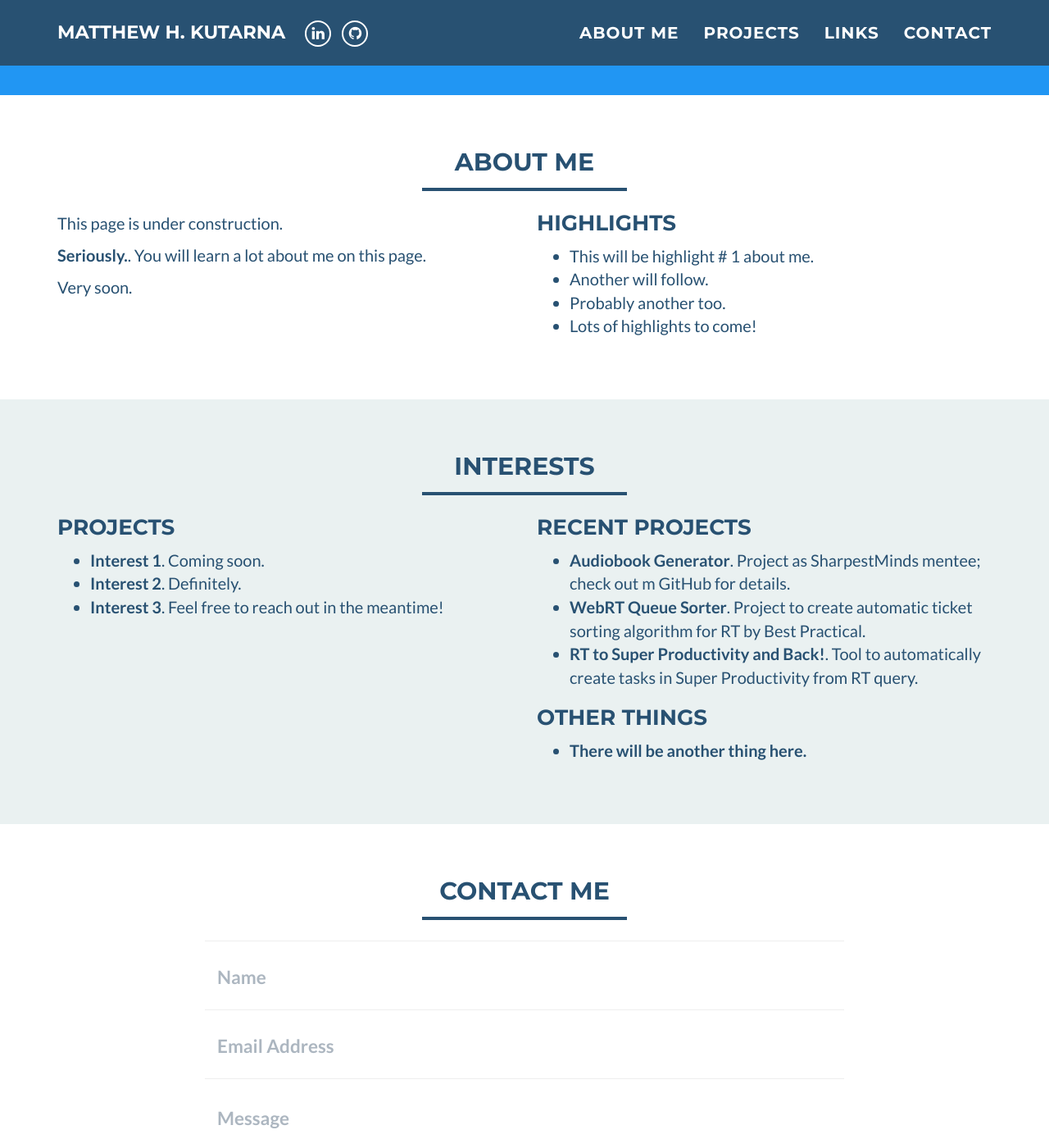
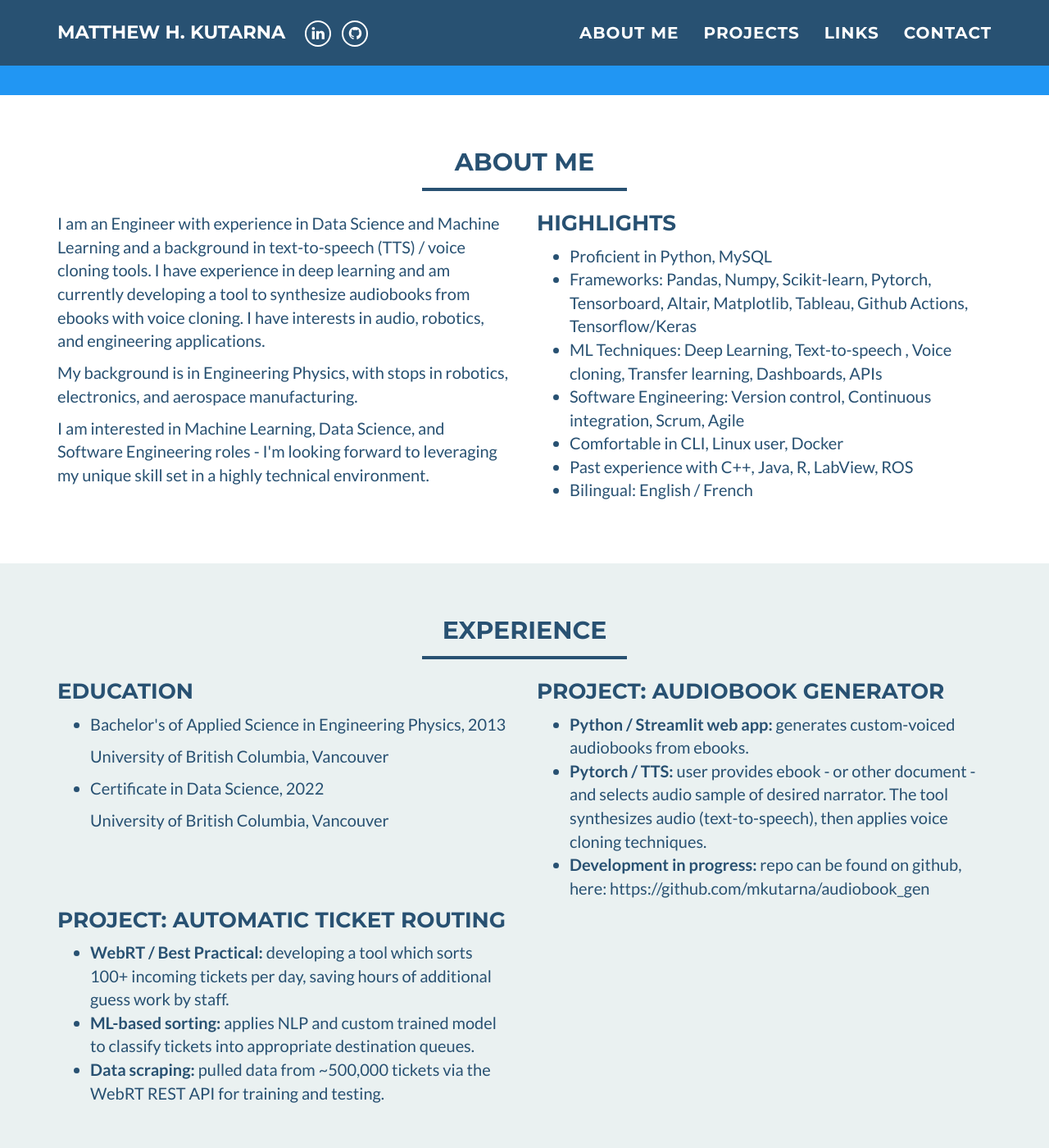
Before and after one commit to mkutarna/mkutarna.github.io, a Jekyll site: the page built from index.html, in a window 1280 px wide and 1400 px high, scrolled down 458 px. Shown: the whole window at 82% size. Built offline with Jekyll 4.4.1, drawn with Linux system fonts in a browser that asks for light colours.

Commit message:
filled out experience, interests, projects sections.

```diff
--- a/_includes/about_me.html
+++ b/_includes/about_me.html
@@ -9,30 +9,38 @@
     <div class="row">
 	    <div class="col-sm-6">
     		<p>
-            This page is under construction.
+          I am an Engineer with experience in Data Science and Machine Learning and a background in text-to-speech (TTS) / voice cloning tools. I have experience in deep learning and am currently developing a tool to synthesize audiobooks from ebooks with voice cloning. I have interests in audio, robotics, and engineering applications.
         </p>
         <p>
-           <b>Seriously.</b>.
-           You will learn a lot about me on this page.
+          My background is in Engineering Physics, with stops in robotics, electronics, and aerospace manufacturing.
         </p>
         <p>
-           Very soon.
+          I am interested in Machine Learning, Data Science, and Software Engineering roles - I'm looking forward to leveraging my unique skill set in a highly technical environment.
         </p>
       </div>
 	    <div class="col-sm-6">
 		    <h3 style="margin-top:0;">Highlights</h3>
 		    <ul>
     			<li>
-            This will be highlight # 1 about me.
+            Proficient in Python, MySQL
     			</li>
-                        <li>
-            Another will follow.
+          <li>
+            Frameworks: Pandas, Numpy, Scikit-learn, Pytorch, Tensorboard, Altair, Matplotlib, Tableau, Github Actions, Tensorflow/Keras
     			</li>
-                        <li>
-            Probably another too.
+          <li>
+            ML Techniques: Deep Learning, Text-to-speech , Voice cloning, Transfer learning, Dashboards, APIs
+    			</li>
+          <li>
+            Software Engineering: Version control, Continuous integration, Scrum, Agile
+    			</li>
+          <li>
+            Comfortable in CLI, Linux user, Docker
+    			</li>
+          <li>
+            Past experience with C++, Java, R, LabView, ROS
     			</li>
     			<li>
-            Lots of highlights to come!
+            Bilingual: English / French
     			</li>
 		    </ul>
 	    </div>
--- a/_includes/projects.html
+++ b/_includes/projects.html
@@ -2,42 +2,58 @@
     <div class="container">
       <div class="row">
             <div class="col-lg-12 text-center">
-                <h2>Interests</h2>
+                <h2>Experience</h2>
                 <hr />
             </div>
         </div>
             <div class="row">
                 <div class="col-sm-6">
-		    <h3 style="margin-top:0">Projects</h3>
+		    <h3 style="margin-top:0">Education</h3>
 			<ul>
 				<li>
-        <b>Interest 1</b>. Coming soon.
+					<i class="fa-li fas fa-graduation-cap"></i>
+					<div class="description">
+					  <p class="course">Bachelor's of Applied Science in Engineering Physics, 2013</p>
+					  <p class="institution">University of British Columbia, Vancouver</p>
+					</div>
 				</li>
+
 				<li>
-	<b>Interest 2</b>. Definitely.
-			  <li>
-	<b>Interest 3</b>. Feel free to reach out in the meantime!
+					<i class="fa-li fas fa-graduation-cap"></i>
+					<div class="description">
+					  <p class="course">Certificate in Data Science, 2022</p>
+					  <p class="institution">University of British Columbia, Vancouver</p>
+					</div>
 				</li>
 			</ul>
 		</div>
     <div class="col-sm-6">
-      <h3 style="margin-top:0">Recent Projects</h3>
+      <h3 style="margin-top:0">Project: Audiobook Generator</h3>
 		  <ul>
   			<li>
-        <b>Audiobook Generator</b>. Project as SharpestMinds mentee; check out m GitHub for details.
+        <b>Python / Streamlit web app:</b> generates custom-voiced audiobooks from ebooks.
              		</li>
   			<li>
 
-        <b>WebRT Queue Sorter</b>. Project to create automatic ticket sorting algorithm for RT by Best Practical.
+        <b>Pytorch / TTS:</b> user provides ebook - or other document - and selects audio sample of desired narrator. The tool synthesizes audio (text-to-speech), then applies voice cloning techniques.
     		</li>
   			<li>
-        <b>RT to Super Productivity and Back!</b>. Tool to automatically create tasks in Super Productivity from RT query.
+        <b>Development in progress:</b> repo can be found on github, here: https://github.com/mkutarna/audiobook_gen
   			</li>
   		    </ul>
-  		    <h3>Other Things</h3>
+      </div>
+	  <div class="col-sm-6">
+		<h3 style="margin-top:0">Project: Automatic Ticket Routing</h3>
 			<ul>
 				<li>
-        <b>There will be another thing here.
+		  <b>WebRT / Best Practical:</b> developing a tool which sorts 100+ incoming tickets per day, saving hours of additional guess work by staff.
+					   </li>
+				<li>
+
+		  <b>ML-based sorting:</b> applies NLP and custom trained model to classify tickets into appropriate destination queues.
+			  </li>
+				<li>
+		  <b>Data scraping:</b> pulled data from ~500,000 tickets via the WebRT REST API for training and testing.
 				</li>
 				</ul>
 		</div>
```
Lines whose indentation alone changed are shown as unchanged.
